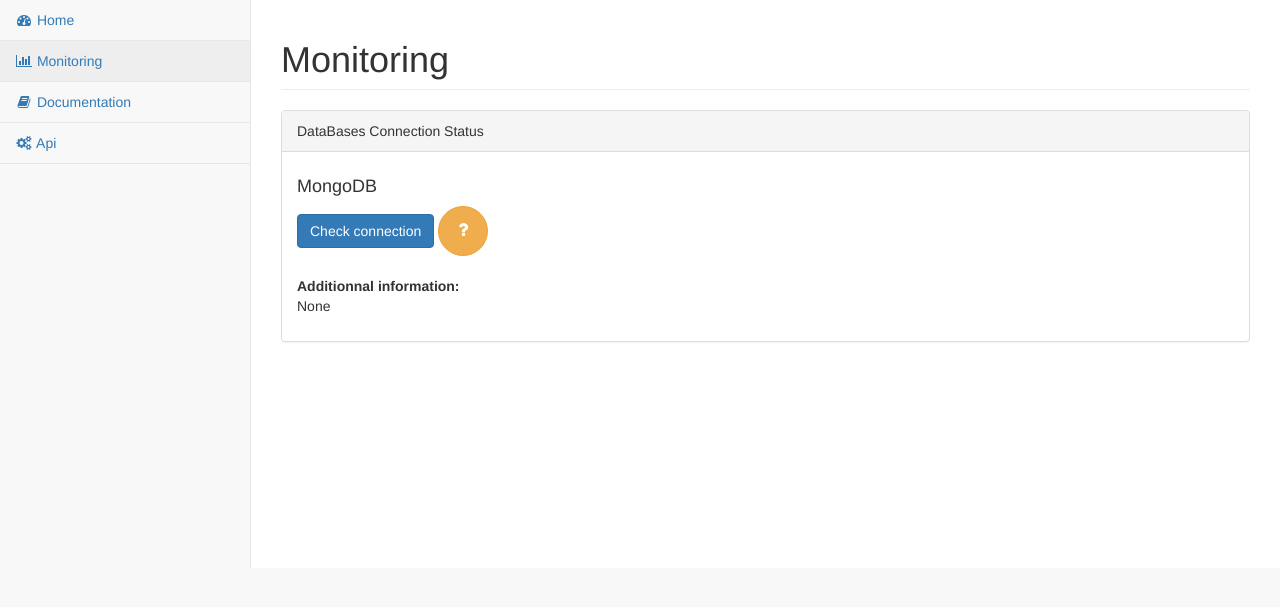
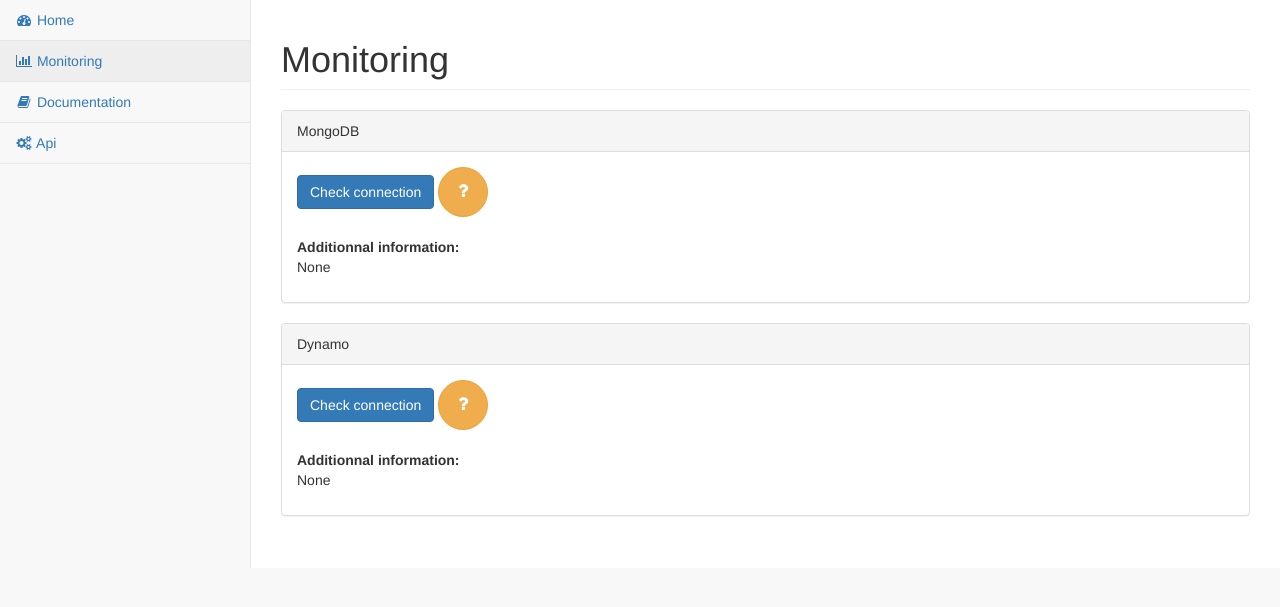
Before and after one commit to leonardbinet/SNCF_project_website, a Django app: page /monitoring/ in a window 1280 px wide. Shown: the part 51-658 px from the top of the page. Run offline with Django 3.2, Linux system fonts and the light colour scheme; some libraries are stand-ins or nearby versions.

Commit message:
Feature: dynamo monitoring

```diff
--- a/monitoring/static/monitoring.js
+++ b/monitoring/static/monitoring.js
@@ -1,12 +1,24 @@
-// First check MongoDB connection
+function checkMongoConnection(callback) {
+    $.getJSON(mongo_ajax_url,
+        updateHtmlMongo);
+    callback();
+}
 
+function checkDynamoConnection(callback) {
+    $.getJSON(dynamo_ajax_url,
+        updateHtmlDynamo);
+    callback();
+}
 
-function updateHtml(response){
+function updateHtmlMongo(response){
+    var db = "mongo";
     var status = response['status'];
     var add_info = response['add_info'];
     var printed_info = "Databases available: "+JSON.stringify(add_info['database_names'])
+
     var buttonClass;
     var faviconClass;
+
     if (status==true) {
         buttonClass="btn btn-success btn-circle btn-lg";
         faviconClass="fa fa-check";}
@@ -17,61 +29,67 @@ function updateHtml(response){
     else {
         buttonClass="btn";
     }
-    $("#mongo-status-circle").attr('class', buttonClass);
-    $("#mongo-status-fa").attr('class', faviconClass);
-    $("#mongo-add-info").html(printed_info);
+    $("#"+db+"-status-circle").attr('class', buttonClass);
+    $("#"+db+"-status-fa").attr('class', faviconClass);
+    $("#"+db+"-add-info").html(printed_info);
 
     // Now create divs and display bars
 
     var databasesStats = response['add_info']['databases_stats'];
     var arrayLength = databasesStats.length;
     // clear div if needed
-    $("#databases_stats").empty();
+    $("#"+db+"_div").empty();
     for (var i = 0; i < arrayLength; i++) {
         var databaseName = databasesStats[i]["database"];
         var databaseData = databasesStats[i]["collections"];
-        createDiv(databaseName);
-        showMongoCollStats(databaseName,databaseData);
+        createDiv(databaseName, "#"+db+"_div");
+        showStats(databaseName,databaseData,"collections");
     }
 }
 
-function checkMongoConnection(callback) {
-    $.getJSON(mongo_ajax_url,
-        {
-            connection_id : "connection_id"
-        },
-        updateHtml);
+function updateHtmlDynamo(response){
+    var db = "dynamo";
+    var status = response['status'];
+    var add_info = response['add_info'];
+    var printed_info = JSON.stringify(add_info['tables_desc']);
 
-    callback();
+    var buttonClass;
+    var faviconClass;
 
+    if (status==true) {
+        buttonClass="btn btn-success btn-circle btn-lg";
+        faviconClass="fa fa-check";}
+    else if (status==false) {
+        buttonClass="btn btn-danger btn-circle btn-lg";
+        faviconClass="fa fa-times";}
+
+    else {
+        buttonClass="btn";
+    }
+    $("#"+db+"-status-circle").attr('class', buttonClass);
+    $("#"+db+"-status-fa").attr('class', faviconClass);
+    $("#"+db+"-add-info").html(printed_info);
+
+    // Now create divs and display bars
+    var databaseData = response['add_info']['tables_stats'];
+    var newDiv = "<h3> Database: dynamo</h3><div id='dynamo' style='height: 250px;'></div>";
+    $("#dynamo_div").append(newDiv)
+    showStats("dynamo",databaseData, "table");
 }
 
-function createDiv(databaseName){
+
+
+function createDiv(databaseName, dbId){
     var newDiv = "<h3> Database: "+databaseName+"</h3><div id='"+databaseName+"' style='height: 250px;'></div>";
-    $("#databases_stats").append(newDiv)
+    $(dbId).append(newDiv)
 }
 
-function showMongoCollStats(databaseName,databaseData){
+function showStats(databaseName,databaseData, xkey){
     Morris.Bar({
       element: databaseName,
       data: databaseData,
-  xkey: 'collection',
+      xkey: xkey,
       ykeys: ['count'],
       labels: ['Count']
     });
 }
-
-/*
-Morris.Bar({
-  element: databaseName,
-  data: [
-    { col: 'stat', count: 75},
-    { col: 'disruptions', count: 40},
-    { col: 'new', count: 24},
-    { col: 'other', count: 75},
-  ],
-  xkey: 'col',
-  ykeys: ['count'],
-  labels: ['Count']
-});
-*/
--- a/monitoring/templates/monitoring.html
+++ b/monitoring/templates/monitoring.html
@@ -27,11 +27,10 @@
             <!-- /.panel -->
             <div class="panel panel-default">
                 <div class="panel-heading">
-                    DataBases Connection Status
+                    MongoDB
                 </div>
                 <!-- /.panel-heading -->
                 <div class="panel-body">
-                    <h4>MongoDB</h4>
                     <button id="mongo-refresh" data-loading-text="Loading..." type="button" class="btn btn-primary" autocomplete="off" >Check connection</button>
                     <button id="mongo-status-circle" type="button" class="btn btn-warning btn-circle btn-lg"><i id="mongo-status-fa" class="fa fa-question"></i>
                     </button>
@@ -41,7 +40,30 @@
                     <p id="mongo-add-info">
                     None
                     </p>
-                    <div id="databases_stats"></div>
+                    <div id="mongo_div"></div>
+                </div>
+
+                <!-- /.panel-body -->
+            </div>
+            <!-- /.panel -->
+
+            <!-- /.panel -->
+            <div class="panel panel-default">
+                <div class="panel-heading">
+                    Dynamo
+                </div>
+                <!-- /.panel-heading -->
+                <div class="panel-body">
+                    <button id="dynamo-refresh" data-loading-text="Loading..." type="button" class="btn btn-primary" autocomplete="off" >Check connection</button>
+                    <button id="dynamo-status-circle" type="button" class="btn btn-warning btn-circle btn-lg"><i id="dynamo-status-fa" class="fa fa-question"></i>
+                    </button>
+                    <br>
+                    <div id="dynamo_div"></div>
+                    <br>
+                    <b>Additionnal information:</b>
+                    <p id="dynamo-add-info">
+                    None
+                    </p>
                 </div>
 
                 <!-- /.panel-body -->
@@ -60,7 +82,10 @@
 <link rel="stylesheet" href="//cdnjs.cloudflare.com/ajax/libs/morris.js/0.5.1/morris.css">
 <script src="//cdnjs.cloudflare.com/ajax/libs/raphael/2.1.0/raphael-min.js"></script>
 <script src="//cdnjs.cloudflare.com/ajax/libs/morris.js/0.5.1/morris.min.js"></script>
-<script>var mongo_ajax_url = "{% url 'ajax_monitoring_mongo_db' %}";</script>
+<script>
+var mongo_ajax_url = "{% url 'ajax_monitoring_mongo_db' %}";
+var dynamo_ajax_url = "{% url 'ajax_monitoring_dynamo_db' %}";
+</script>
 
 <script src="{% static 'monitoring.js' %}"></script>
 
@@ -71,7 +96,12 @@
     checkMongoConnection(resetButton);
 });
 
-showMongoCollStats();
+$('#dynamo-refresh').on('click', function () {
+  var btn = $(this).button('loading');
+  function resetButton(){btn.button('reset');}
+  checkDynamoConnection(resetButton);
+});
+
 
 </script>
 
--- a/monitoring/urls.py
+++ b/monitoring/urls.py
@@ -6,5 +6,6 @@ urlpatterns = [
     url(r'^$', views.index, name='monitoring_home'),
     url(r'^mongodbstatus$', views.ajax_monitoring_mongo_db,
         name='ajax_monitoring_mongo_db'),
-
+    url(r'^dynamodbstatus$', views.ajax_monitoring_dynamo_db,
+        name='ajax_monitoring_dynamo_db'),
 ]
--- a/monitoring/views.py
+++ b/monitoring/views.py
@@ -1,11 +1,8 @@
 import os
 from django.shortcuts import render
 from sncfweb.utils_mongo import check_mongo_connection
+from sncfweb.utils_dynamo import check_dynamo_connection
 from django.http import JsonResponse
-
-MONGO_USER = os.environ["MONGO_USER"]
-MONGO_HOST = os.environ["MONGO_HOST"]
-MONGO_PASSWORD = os.environ["MONGO_PASSWORD"]
 
 
 def index(request):
@@ -14,7 +11,12 @@ def index(request):
 
 
 def ajax_monitoring_mongo_db(request):
-    status, add_info = check_mongo_connection(
-        user=MONGO_USER, host=MONGO_HOST, password=MONGO_PASSWORD)
+    status, add_info = check_mongo_connection()
     response = {"status": status, "add_info": add_info or ""}
     return JsonResponse(response)
+
+
+def ajax_monitoring_dynamo_db(request):
+    status, add_info = check_dynamo_connection()
+    response = {"status": status, "add_info": add_info or ""}
+    return JsonResponse(response)
--- a/sncfweb/utils_dynamo.py
+++ b/sncfweb/utils_dynamo.py
@@ -63,3 +63,31 @@ def dynamo_get_trains_in_station(station, day=None, max_req=100):
         data.extend(response['Items'])
         max_req -= 1
     return data
+
+
+def check_dynamo_connection():
+    status = False
+    try:
+        client = dynamo_get_client()
+        tables_names = client.list_tables()["TableNames"]
+
+        tables_stats = []
+        tables_desc = {}
+        for table_name in tables_names:
+            table_desc = client.describe_table(TableName=table_name)
+            tables_desc[table_name] = table_desc
+            table_stat = {
+                "table": table_name,
+                "count": table_desc["Table"]["ItemCount"]
+            }
+            tables_stats.append(table_stat)
+
+        add_info = {
+            "tables_desc": tables_desc,
+            "tables_stats": tables_stats,
+        }
+        status = True
+    except KeyError as e:
+        # Status stays False
+        add_info = None
+    return status, add_info
--- a/sncfweb/utils_mongo.py
+++ b/sncfweb/utils_mongo.py
@@ -32,11 +32,10 @@ def connect_mongoclient(host=MONGO_HOST, user=MONGO_USER, password=MONGO_PASSWOR
     return client
 
 
-def check_mongo_connection(host, user=None, password=None, port=None, database=None, max_delay=500):
+def check_mongo_connection(max_delay=500):
 
     status = False
-    client = connect_mongoclient(host, user=user, password=password,
-                                 port=port, database=database, max_delay=max_delay)
+    client = connect_mongoclient(max_delay=max_delay)
     try:
         server_info = client.server_info()
         database_names = client.database_names()
```
Also changed, not shown: sncfweb/templates/index.html (+4 -4 lines). Lines whose indentation alone changed are shown as unchanged.
